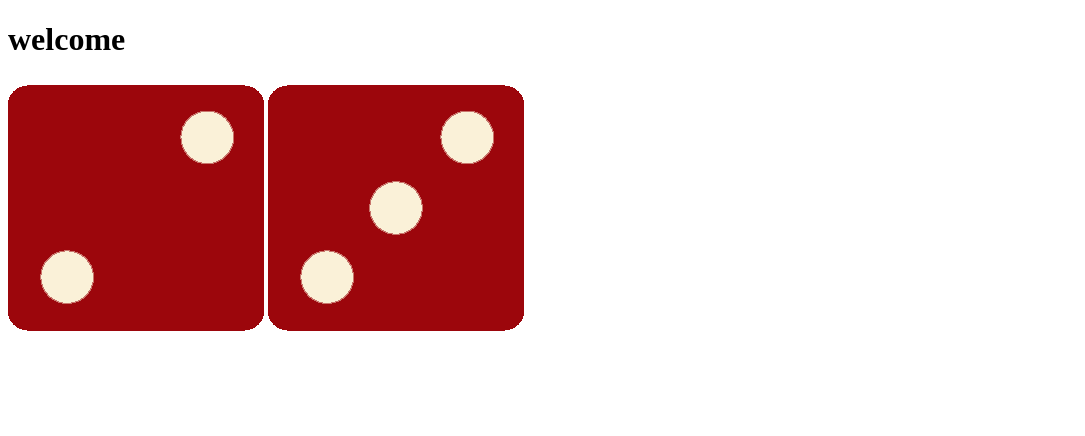
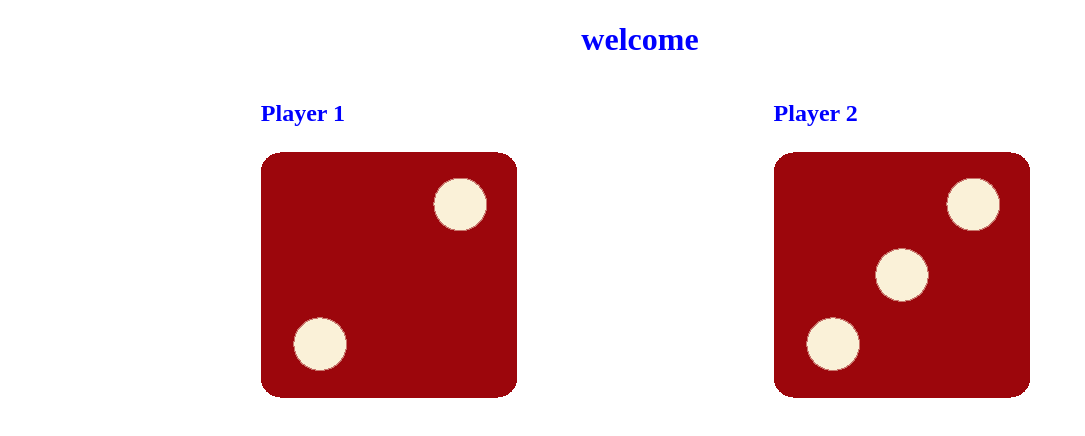
Before and after one commit to alex-pashayev/the-dicee-game, a plain HTML site: page Index.html in a window 1280 px wide. Shown: the whole page, without its empty margins (0-1085 px from the left). Drawn offline with Linux system fonts and the light colour scheme.

Commit message:
fixing possition of the images

```diff
--- a/Index.html
+++ b/Index.html
@@ -8,8 +8,16 @@
 </head>
 <body>
     <h1 id="title"> welcome</h1>
-    <img id="Img1" src="./images/dice1.png" alt="number">
-    <img id="Img2" src="./images/dice1.png" alt="number">
+    <div class="Box Box1">
+        <h2>Player 1</h2>
+        <img id="Img1" src="./images/dice1.png" alt="number">
+    </div>
+
+    <div class="Box Box2">
+        <h2>Player 2</h2>
+        <img id="Img2" src="./images/dice1.png" alt="number">
+    </div>
+
     <script src="Index.js" charset="utf-8"></script>
 </body>
 </html>
--- a/Index.js
+++ b/Index.js
@@ -6,7 +6,6 @@ function TowRandNums ()
     var arr =[random_num1,random_num2];
     return arr ;
 }
-var arr = TowRandNums ();
 
 function changeNumbers(Arr)
 {
@@ -28,7 +27,6 @@ function changeNumbers(Arr)
         }
 }
 
-
 function StartDiceeGame()
 {
     var randNumber = TowRandNums ();
--- a/Style.css
+++ b/Style.css
@@ -0,0 +1,21 @@
+#title{
+    text-align: center;
+    color: blue;
+}
+
+h2{
+    color: blue;
+}
+
+.Box{
+    display: inline-block;
+}
+
+.Box1{
+    position: relative;
+    left: 20%;
+}
+.Box2{
+    position: relative;
+    left: 40%;
+}
```
